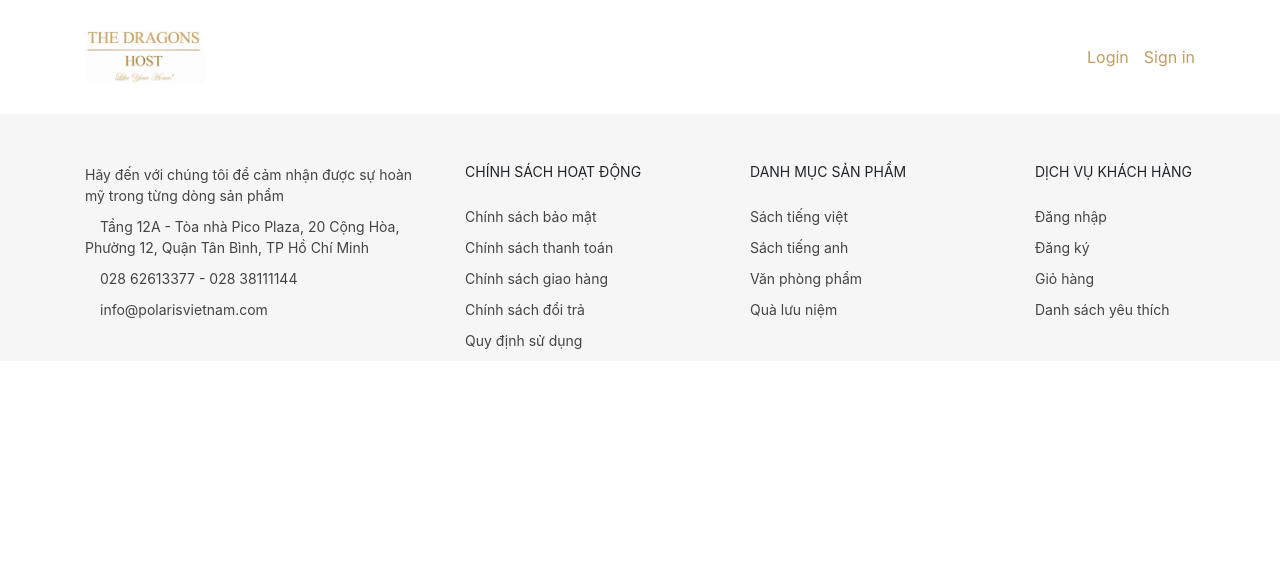
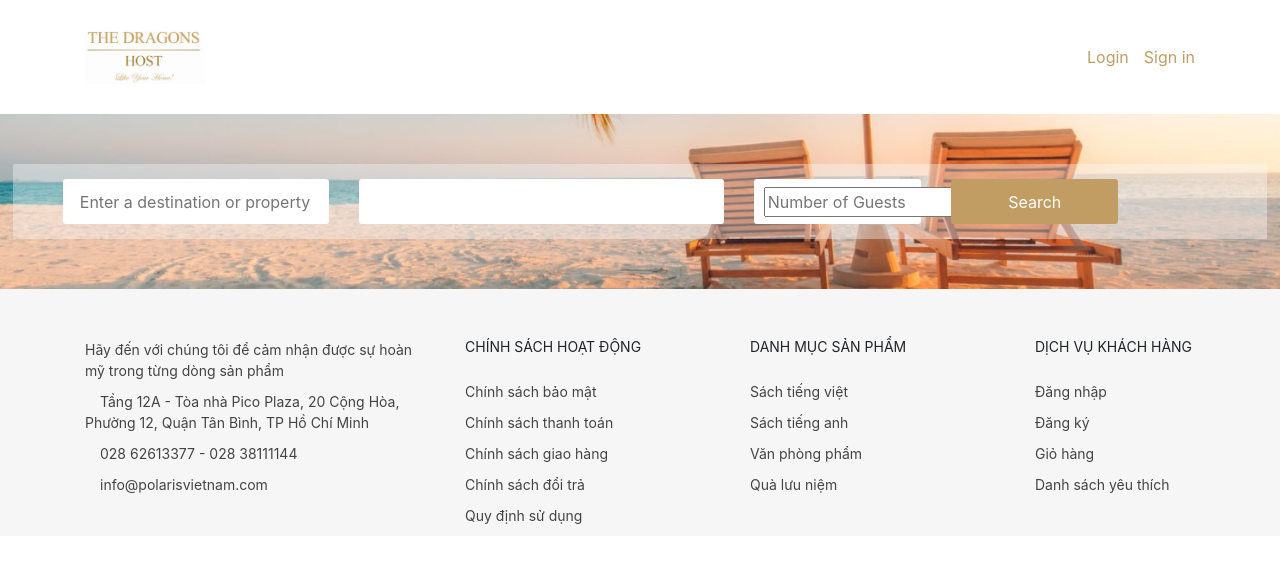
Before and after one commit to tranthoai151/ctl-frontend, an Angular app: page / in a window 1280 px wide. Shown: the top 562 px of the page. Built offline with nearby package versions, Linux system fonts and the light colour scheme.

Commit message:
update source

```diff
--- a/package.json
+++ b/package.json
@@ -20,9 +20,12 @@
     "@angular/platform-browser": "~7.0.0",
     "@angular/platform-browser-dynamic": "~7.0.0",
     "@angular/router": "~7.0.0",
+    "@ng-bootstrap/ng-bootstrap": "^5.1.4",
     "bootstrap": "^4.4.1",
     "core-js": "^2.5.4",
+    "font-awesome": "^4.7.0",
     "jquery": "^3.4.1",
+    "primeng": "^9.0.0-rc.2",
     "rxjs": "~6.3.3",
     "zone.js": "~0.8.26"
   },
@@ -31,9 +34,9 @@
     "@angular/cli": "~7.0.3",
     "@angular/compiler-cli": "~7.0.0",
     "@angular/language-service": "~7.0.0",
-    "@types/node": "~8.9.4",
     "@types/jasmine": "~2.8.8",
     "@types/jasminewd2": "~2.0.3",
+    "@types/node": "~8.9.4",
     "codelyzer": "~4.5.0",
     "jasmine-core": "~2.99.1",
     "jasmine-spec-reporter": "~4.2.1",
@@ -42,6 +45,7 @@
     "karma-coverage-istanbul-reporter": "~2.0.1",
     "karma-jasmine": "~1.1.2",
     "karma-jasmine-html-reporter": "^0.2.2",
+    "node-sass": "^4.13.0",
     "protractor": "~5.4.0",
     "ts-node": "~7.0.0",
     "tslint": "~5.11.0",
--- a/src/app/app.component.html
+++ b/src/app/app.component.html
@@ -1,6 +1,7 @@
 <!--The content below is only a placeholder and can be replaced.-->
 <!-- <app-login></app-login> -->
 <app-header></app-header>
+<app-search></app-search>
 <div class="container">
   <router-outlet></router-outlet>
 </div>
--- a/src/app/app.module.ts
+++ b/src/app/app.module.ts
@@ -22,7 +22,10 @@ import { SearchComponent } from './components/search/search.component';
   imports: [
     BrowserModule,
     AppRoutingModule,
-    HttpClientModule
+    HttpClientModule,
+
+
+
   ],
   providers: [],
   bootstrap: [AppComponent]
--- a/src/app/components/homes/homes.component.html
+++ b/src/app/components/homes/homes.component.html
@@ -3,7 +3,29 @@
         <div class="row">
             <div class="col-sm-3">
                 <aside>
+                    <div class="row">
+                        <div class="col">
+                          <div ngbDropdown class="d-inline-block">
+                            <button class="btn btn-outline-primary" id="dropdownBasic1" ngbDropdownToggle>Toggle dropdown</button>
+                            <div ngbDropdownMenu aria-labelledby="dropdownBasic1">
+                              <button ngbDropdownItem>Action - 1</button>
+                              <button ngbDropdownItem>Another Action</button>
+                              <button ngbDropdownItem>Something else is here</button>
+                            </div>
+                          </div>
+                        </div>
 
+                        <div class="col text-right">
+                          <div ngbDropdown placement="top-right" class="d-inline-block">
+                            <button class="btn btn-outline-primary" id="dropdownBasic2" ngbDropdownToggle>Toggle dropup</button>
+                            <div ngbDropdownMenu aria-labelledby="dropdownBasic2">
+                              <button ngbDropdownItem>Action - 1</button>
+                              <button ngbDropdownItem>Another Action</button>
+                              <button ngbDropdownItem>Something else is here</button>
+                            </div>
+                          </div>
+                        </div>
+                      </div>
                 </aside>
             </div>
             <div class="col-sm-9">
--- a/src/app/components/homes/homes.component.ts
+++ b/src/app/components/homes/homes.component.ts
@@ -1,5 +1,5 @@
 import { Component, OnInit } from '@angular/core';
-import { HomeService } from '../service/home.service';
+import { HomeService } from '../service/client/home.service';
 import { ActivatedRoute } from '@angular/router';
 import { Home } from '../admin/home/home.model';
 
--- a/src/app/components/search/search.component.html
+++ b/src/app/components/search/search.component.html
@@ -1,3 +1,47 @@
-<p>
-  search works!
-</p>
+<section class="search-head">
+    <div class="ed-width-search">
+        <div class="row">
+            <div class="col-sm-3">
+                <div class="bg-fff">
+                    <ul class="destination">
+                        <li>
+                            <i class="fa fa-map-marker"></i> <input type="text" readonly
+                                placeholder="Enter a destination or property">
+                            <ul class="destination-sub">
+                                <li><a href="#"><i class="fa fa-compass"></i> Vung Tau Melody - Vung Tau City</a></li>
+                                <li><a href="#"><i class="fa fa-compass"></i> Vung Tau Melody - Vung Tau City</a></li>
+                                <li><a href="#"><i class="fa fa-compass"></i> Vung Tau Melody - Vung Tau City</a></li>
+                                <li><a href="#"><i class="fa fa-compass"></i> Vung Tau Melody - Vung Tau City</a></li>
+                                <li><a href="#"><i class="fa fa-compass"></i> Vung Tau Melody - Vung Tau City</a></li>
+                                <li><a href="#"><i class="fa fa-compass"></i> Vung Tau Melody - Vung Tau City</a></li>
+                            </ul>
+                        </li>
+                    </ul>
+                </div>
+            </div>
+            <div class="col-sm-4">
+                <div class="bg-fff">
+
+                </div>
+            </div>
+            <div class="col-sm-2">
+                <div class="bg-fff">
+                    <ul class="guests">
+                        <li>
+                            <input type="text" readonly placeholder="Number of Guests">
+                            <i class="fa fa-angle-down"></i>
+                            <ul>
+                                <li></li>
+                            </ul>
+                        </li>
+                    </ul>
+                </div>
+            </div>
+            <div class="col-sm-2">
+                <div class="btn-search-head">
+                    <button>Search</button>
+                </div>
+            </div>
+        </div>
+    </div>
+</section>
--- a/src/app/components/search/search.component.scss
+++ b/src/app/components/search/search.component.scss
@@ -0,0 +1,110 @@
+$color : #c19d64;
+$red: #ff5a5f;
+$black : #444444;
+$gray: #999999;
+
+.search-head{
+	background: url(../../../assets/images/bg-search.jpg) no-repeat;
+	background-size: cover;
+	background-position: center;
+	padding: 50px 0;
+	.ed-width-search{
+		width: 98%;
+		margin: auto;
+		border-radius: 2px;
+    	background: rgba(248,249,250,.39);
+    	padding: 15px 50px;
+    	.bg-fff{
+    		cursor: pointer;
+    		background: #fff;
+    		border-radius: 3px;
+    		height: 45px;
+    		padding: 10px;
+    		display: flex;
+    		align-items: center;
+    		flex-wrap: nowrap;
+    		width: 100%;
+    		position: relative;
+    		ul{
+    			padding: 0;
+    			margin: 0;
+    			list-style: none;
+    			width: 100%;
+    			>li{
+    				position: relative;
+					i{
+						color: $red;
+					}
+
+    			}
+    			&.destination{
+    				>li{
+    					display: flex;
+    					align-items: center;
+
+    					input{
+    						width: 100%;
+    						border: 0;
+    						margin-left: 5px;
+    						outline: none;
+    						box-shadow: none;
+    						cursor: pointer;
+    						height: 45px;
+    					}
+    					>ul.destination-sub{
+    						padding: 30px 0;
+    						margin: 0;
+    						list-style: none;
+    						background: #fff;
+    						border-radius: 3px;
+    						position: absolute;
+    						left: -10px;
+    						min-width: 330px;
+    						z-index: 10;
+    						opacity: 0;
+    						visibility: hidden;
+    						top: 35px;
+    						transition: all .5s ease;
+
+    						>li{
+    							display: block;
+    							padding: 12px;
+    							>a{
+    								color: $black;
+    							}
+
+    							i{
+    								margin-right: 10px;
+    							}
+    							&:hover{
+    								background: $color;
+    								>a{
+    									color: #fff;
+    								}
+
+    							}
+    						}
+    						&.open{
+    							opacity: 1;
+    							visibility: visible;
+    							top: 50px;
+    						}
+    					}
+    				}
+    			}
+    		}
+    	}
+    	.btn-search-head{
+    		button{
+    			width: 100%;
+    			height: 45px;
+    			background: $color;
+    			border: 0;
+    			color: #fff;
+    			border-radius: 3px;
+    			text-align: center;
+    		}
+
+    	}
+	}
+}
```
Also changed, not shown: src/assets/images/bg-search.jpg (added).
